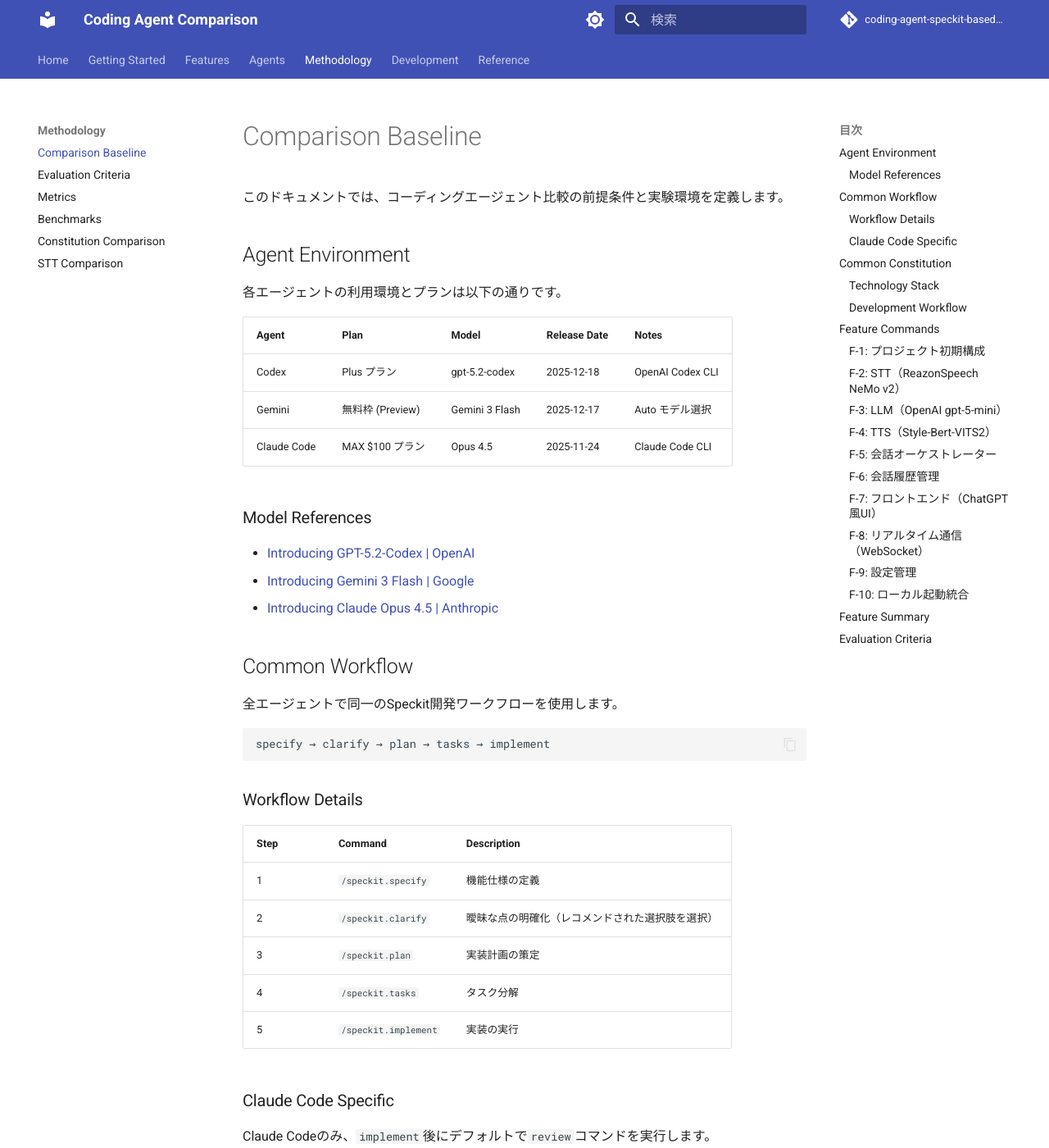
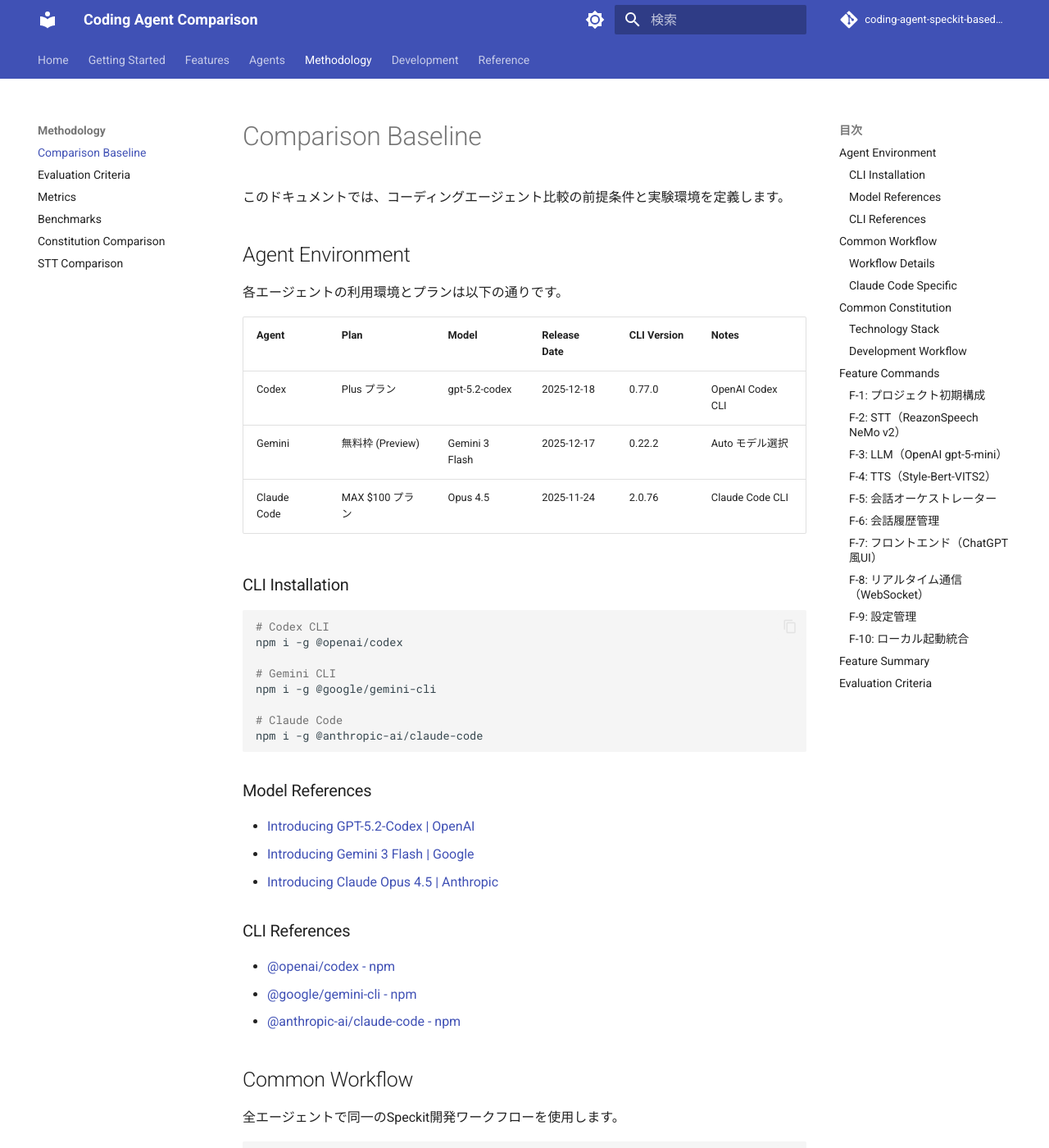
Before and after one commit to 0h-n0/coding-agent-speckit-based-comparison, an MkDocs documentation site: the page built from docs/methodology/comparison-baseline.md, in a window 1280 px wide and 1400 px high. Shown: the whole window at 82% size. Built offline with MkDocs 1.6.1 and Material for MkDocs 9.7.7, drawn with Linux system fonts in a browser that asks for light colours; comment, search, counter and statistics services are not loaded.

Commit message:
docs: add CLI versions to comparison baseline
- Add CLI Version column to Agent Environment table
  - Codex CLI: 0.77.0
  - Gemini CLI: 0.22.2
  - Claude Code: 2.0.76
- Add CLI Installation section with npm commands
- Add CLI References section with npm package links
- Update README.md with CLI versions

🤖 Generated with [Claude Code](https://claude.com/claude-code)

Co-Authored-By: Claude Opus 4.5 <noreply@anthropic.com>

````diff
--- a/docs/methodology/comparison-baseline.md
+++ b/docs/methodology/comparison-baseline.md
@@ -6,17 +6,36 @@
 
 各エージェントの利用環境とプランは以下の通りです。
 
-| Agent | Plan | Model | Release Date | Notes |
-|-------|------|-------|--------------|-------|
-| Codex | Plus プラン | gpt-5.2-codex | 2025-12-18 | OpenAI Codex CLI |
-| Gemini | 無料枠 (Preview) | Gemini 3 Flash | 2025-12-17 | Auto モデル選択 |
-| Claude Code | MAX $100 プラン | Opus 4.5 | 2025-11-24 | Claude Code CLI |
+| Agent | Plan | Model | Release Date | CLI Version | Notes |
+|-------|------|-------|--------------|-------------|-------|
+| Codex | Plus プラン | gpt-5.2-codex | 2025-12-18 | 0.77.0 | OpenAI Codex CLI |
+| Gemini | 無料枠 (Preview) | Gemini 3 Flash | 2025-12-17 | 0.22.2 | Auto モデル選択 |
+| Claude Code | MAX $100 プラン | Opus 4.5 | 2025-11-24 | 2.0.76 | Claude Code CLI |
+
+### CLI Installation
+
+```bash
+# Codex CLI
+npm i -g @openai/codex
+
+# Gemini CLI
+npm i -g @google/gemini-cli
+
+# Claude Code
+npm i -g @anthropic-ai/claude-code
+```
 
 ### Model References
 
 - [Introducing GPT-5.2-Codex | OpenAI](https://openai.com/index/introducing-gpt-5-2-codex/)
 - [Introducing Gemini 3 Flash | Google](https://blog.google/products/gemini/gemini-3-flash/)
 - [Introducing Claude Opus 4.5 | Anthropic](https://www.anthropic.com/news/claude-opus-4-5)
+
+### CLI References
+
+- [@openai/codex - npm](https://www.npmjs.com/package/@openai/codex)
+- [@google/gemini-cli - npm](https://www.npmjs.com/package/@google/gemini-cli)
+- [@anthropic-ai/claude-code - npm](https://www.npmjs.com/package/@anthropic-ai/claude-code)
 
 ## Common Workflow
 
````
Also changed, not shown: README.md (+5 -5 lines).
